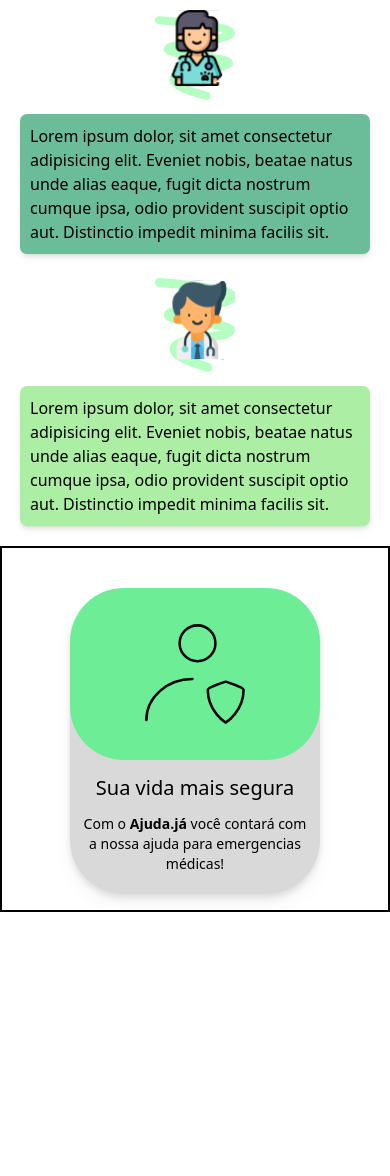
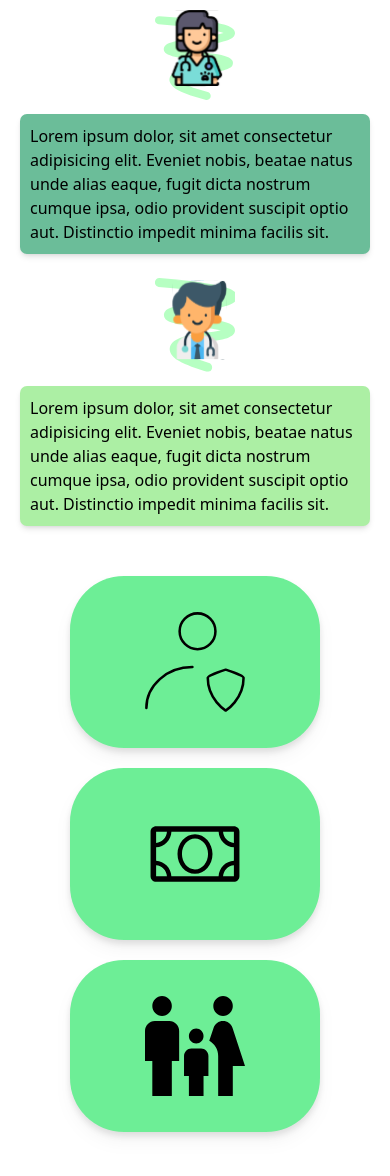
Before and after one commit to PedroVenchiarutti/ajudaJa-Project, a React (Vite) app: page / in a window 390 px wide. Shown: the top 1176 px of the page. Before the commit the page ends 912 px from the top, so only its background shows below. Built offline with nearby package versions, Linux system fonts and the light colour scheme.

Commit message:
add: effects and responsive in component cards

```diff
--- a/src/Components/Cards/Cards.jsx
+++ b/src/Components/Cards/Cards.jsx
@@ -1,28 +1,49 @@
-import React  from "react";
+import React, { useState }  from "react";
 import Person from '../../assets/images/people.svg'
+import Money from '../../assets/images/money.svg'
+import Family from '../../assets/images/security.svg'
 import './style.css'
 
 export default function Cards() {
 
+    const [lifeSecurity, setLifeSecurity] = useState();
+    const [money, setMoney] = useState();
+    const [family, setFamily] = useState();
+    const [lifeSecurityToggle, setlifeSecurityToggle] = useState();
+    const [moneyToggle, setMoneyToggle] = useState()
+    const [familyToggle, setFamilyToggle] = useState()
+
+
+
 
     return(
-        <section className="w-full border-solid border-black border-2">
+        <section className="w-full  ">
 
 
-            <div className="max-w-7xl flex justify-center content-center p-10 pb-[200px]">
+            <div className=" CardInformationToTop2 max-w-[1080px] grid grid-cols-1 md:grid-cols-3 auto-rows-auto p-10 justify-items-center md:gap-2  md:pb-[200px] m-auto">
 
-                <div className=" max-w-[280px] justify-center content-center text-center drop-shadow-lg" >
+                {/* Box 1 */}
+                <div className={lifeSecurityToggle ? `transform hover:scale-105 transition duration-300 justify-center content-center text-center drop-shadow-lg mb-[250px]  md:mb-[30px]` : `transform hover:scale-105 transition duration-300 justify-center content-center text-center drop-shadow-lg mb-[70px]`}
+                onMouseEnter={e => {
+                    setLifeSecurity(true)
+                    setlifeSecurityToggle(true)
+                }}
+                onMouseLeave={e => {
+                    setLifeSecurity(false)
+                    setlifeSecurityToggle(false)
+                }}
+                 >
 
                     {/* Box */}
-                    <div className=" px-16 py-9 bg-cardGreenBg w-[250px] rounded-cards z-50  mb-[-50px] relative " >
+                    <div className=" px-16 py-9 bg-cardGreenBg w-[250px] sm:w-[500px] md:w-[250px] rounded-cards z-50  mb-[-50px] relative " >
 
                         <img className="w-[100px] m-auto z-auto" src={Person} alt="" />
 
                     </div>
 
-                    <div className={`CardInformationToDown teste  bg-cardGrayBg  px-3    pt-16 pb-5 rounded-b-cards absolute w-[250px] ` }   >
-                        <h2 className="text-xl font-medium pb-3">Sua vida mais segura</h2>
-                        <p className="text-sm">
+                    <div className={ lifeSecurity  ? `CardInformationToDown   bg-cardGrayBg  px-3    pt-16 pb-5 rounded-b-cards absolute w-[250px] sm:w-[500px] md:w-[250px]` : 'CardInformationToTop  bg-cardGrayBg  px-3    pt-16 pb-5 rounded-b-cards absolute w-[250px] sm:w-[500px] md:w-[250px]'}   >
+                        <h2 className="text-xl font-medium ">Sua vida mais segura</h2>
+                        <p className="text-sm p-5 ">
                             Com o <strong>Ajuda.já</strong> você contará com a
                             nossa ajuda para emergencias médicas!
                         </p>
@@ -30,6 +51,70 @@
                 </div>
 
 
+                {/* Other box */}
+
+                <div className={
+                    moneyToggle ? `transform hover:scale-105 transition duration-300 justify-center content-center text-center drop-shadow-lg mb-[250px] md:mb-[30px]` : `transform hover:scale-105 transition duration-300 justify-center content-center text-center drop-shadow-lg mb-[70px]`
+                }
+                onMouseEnter={e => {
+                    setMoney(true)
+                    setMoneyToggle(true)
+                }}
+                onMouseLeave={e => {
+                    setMoney(false)
+                    setMoneyToggle(false)
+                }}
+                 >
+
+                    {/* Box */}
+                    <div className="  px-16 py-9 bg-cardGreenBg w-[250px] sm:w-[500px] md:w-[250px] rounded-cards z-50  mb-[-50px] relative " >
+
+                        <img className="w-[100px] m-auto z-auto" src={Money} alt="" />
+
+                    </div>
+
+                    <div className={ money  ? `CardInformationToDown   bg-cardGrayBg  px-3    pt-16 pb-5  rounded-b-cards absolute w-[250px] sm:w-[500px] md:w-[250px]` : 'CardInformationToTop  bg-cardGrayBg  px-3    pt-16 pb-5 rounded-b-cards absolute w-[250px] sm:w-[500px] md:w-[250px]'}   >
+                        <h2 className="text-xl font-medium pb-3">Totalmente gratuito</h2>
+                        <p className="text-sm ">
+                            O <strong>Ajuda.já</strong> visa ajudar a maioria das pessoas
+                            que utilizam, dessa forma, optamos por deixa-lo totalmente gratuito!
+                        </p>
+                        </div>
+                </div>
+
+
+
+                {/* Box - Family */}
+
+                <div className={
+                    familyToggle ? `transform hover:scale-105 transition duration-300 justify-center content-center text-center drop-shadow-lg mb-[250px] md:mb-[30px]` : `transform hover:scale-105 transition duration-300 justify-center content-center text-center drop-shadow-lg mb-[70px]`
+                }
+                onMouseEnter={e => {
+                    setFamily(true)
+                    setFamilyToggle(true)
+                }}
+                onMouseLeave={e => {
+                    setFamily(false)
+                    setFamilyToggle(false)
+                }}
+                 >
+
+                    {/* Box */}
+                    <div className="  px-16 py-9 bg-cardGreenBg w-[250px] sm:w-[500px] md:w-[250px] rounded-cards z-50  mb-[-50px] relative " >
+
+                        <img className="w-[100px] m-auto z-auto" src={Family} alt="" />
+
+                    </div>
+
+                    <div className={ family  ? `CardInformationToDown   bg-cardGrayBg  px-3    pt-16 pb-5 rounded-b-cards absolute w-[250px] sm:w-[500px] md:w-[250px] mb-10` : 'CardInformationToTop  bg-cardGrayBg  px-3    pt-16 pb-5 rounded-b-cards absolute w-[250px] sm:w-[500px] md:w-[250px]'}   >
+                        <h2 className="text-xl font-medium pb-3">Proteja quem você ama</h2>
+                        <p className="text-sm ">
+                        Com o <strong>Ajuda.já</strong>, você pode cadastrar pessoas que
+                        são importantes para você e assim saberá que
+                        essas pessoas estarão seguras onde for
+                        </p>
+                        </div>
+                </div>
             </div>
         </section>
     )
--- a/src/Components/Cards/style.css
+++ b/src/Components/Cards/style.css
@@ -1,16 +1,28 @@
 .CardInformationToDown {
-    animation: toDown 1000ms
+    animation: toDown 1000ms;
 }
 
 .CardInformationToTop {
-  animation: toTop 1000ms;
+
+  animation: toTop 500ms  both;
+
+
+}
+
+.CardInformationToTop2 {
+
+  animation: toTop2 1000ms  both;
+
 
 }
 
 
+
+
+
 @keyframes toDown {
     0% {
-      transform: translateY(-20px);
+      transform: translateY(-100px);
       opacity: 0;
     }
 
@@ -22,13 +34,32 @@
 
   @keyframes toTop {
     0% {
-      transform: translateY(20px);
+      transform: translateY(0px);
       opacity: 1;
+
     }
 
+
     100% {
-      transform: translateY(0);
+      transform: translateY(-100px);
       opacity: 0;
-      display: none;
+      visibility: hidden;
+
     }
   }
+
+  @keyframes toTop2 {
+    0% {
+      transform: translateY(0px);
+      opacity: 0;
+
+    }
+
+
+    100% {
+      transform: translateY(-10px);
+      opacity: 1;
+
+
+    }
+  }
```
